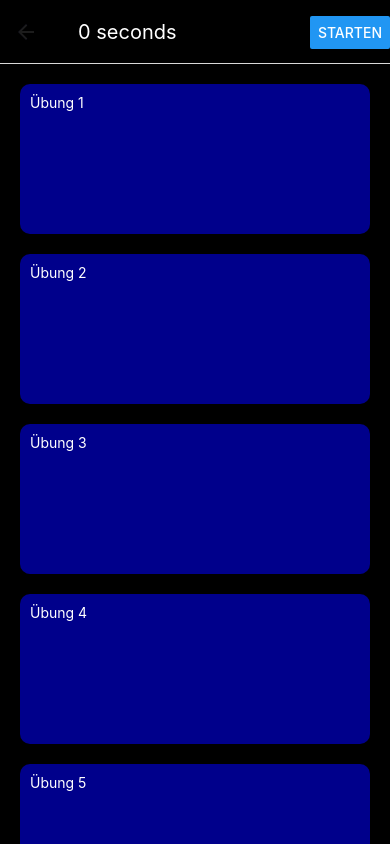
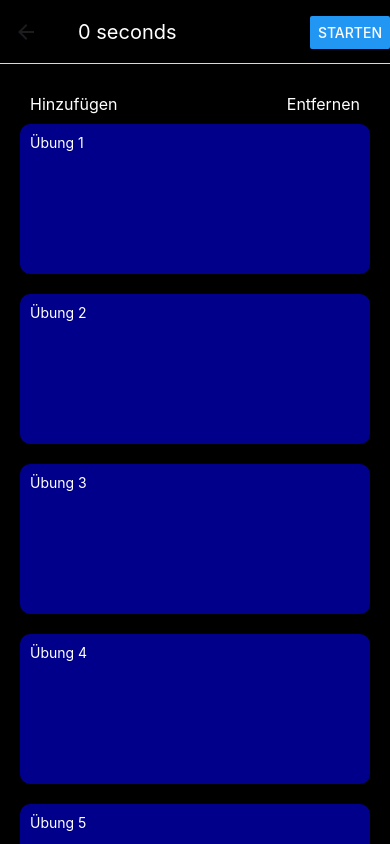
Before and after one commit to Kevin24061997/Fit-Kit, a React Native app in the folder fit-kit/: screen /Timer in a window 390 px wide. Built offline with nearby package versions, Linux system fonts and the light colour scheme.

Commit message:
Hinzufügen und enfernen von Container

```diff
--- a/fit-kit/App.js
+++ b/fit-kit/App.js
@@ -115,6 +115,15 @@ const styles = StyleSheet.create({
     flex: 1,
     marginRight: 10,
   },
+  buttonContainer1: {
+    flexDirection: 'row',
+    justifyContent: 'space-between',
+    padding: 10,
+  },
+  buttonText1: {
+    fontSize: 16,
+    color: 'white',
+  },
 });
 
 const Stack = createNativeStackNavigator();
@@ -125,10 +134,25 @@ function TimerHeader() {
   const navigation = useNavigation();
   const [seconds, setSeconds] = useState(0);
   const [isRunning, setIsRunning] = useState(false);
+  const [übungsBlöcke, setÜbungsBlöcke] = useState(['Übung 1', 'Übung 2', 'Übung 3', 'Übung 4', 'Übung 5', 'Übung 6', 'Übung 7']);
 
   function navigateToEinzelÜbung() {
     navigation.navigate('EinzelÜbung');
   }
+
+  const addÜbungsBlock = () => {
+    // Hier füge einen neuen Übungsblock hinzu, z.B. "Übung X"
+    const newÜbungsBlöcke = [...übungsBlöcke, `Übung ${übungsBlöcke.length + 1}`];
+    setÜbungsBlöcke(newÜbungsBlöcke);
+  };
+
+  const removeÜbungsBlock = () => {
+    // Hier entferne den letzten Übungsblock
+    if (übungsBlöcke.length > 0) {
+      const newÜbungsBlöcke = übungsBlöcke.slice(0, übungsBlöcke.length - 1);
+      setÜbungsBlöcke(newÜbungsBlöcke);
+    }
+  };
 
   useEffect(() => {
     let timer;
@@ -168,35 +192,23 @@ function TimerHeader() {
 
   return (
     <ScrollView style={styles.ÜbungsBlockContainer}>
-        <TouchableOpacity onPress={navigateToEinzelÜbung}>
-        <View style={styles.ÜbungsBlock}>
-          <Text style={styles.infoText}>Übung 1</Text>
-        </View>
-        <View style={styles.ÜbungsBlock}>
-          <Text style={styles.infoText}>Übung 2</Text>
-        </View>
-        <View style={styles.ÜbungsBlock}>
-          <Text style={styles.infoText}>Übung 3</Text>
-        </View>
-        <View style={styles.ÜbungsBlock}>
-          <Text style={styles.infoText}>Übung 4</Text>
-        </View>
-        <View style={styles.ÜbungsBlock}>
-          <Text style={styles.infoText}>Übung 5</Text>
-        </View>
-        <View style={styles.ÜbungsBlock}>
-          <Text style={styles.infoText}>Übung 6</Text>
-        </View>
-        <View style={styles.ÜbungsBlock}>
-          <Text style={styles.infoText}>Übung 7</Text>
-        </View>
-        </TouchableOpacity>
-
-        {/* Weitere Info-Blöcke mit TouchableOpacity */}
-
-      </ScrollView>
+      <View style={styles.buttonContainer1}>
+        <Text style={styles.buttonText1} onPress={addÜbungsBlock}>Hinzufügen</Text>
+        <Text style={styles.buttonText1} onPress={removeÜbungsBlock}>Entfernen</Text>
+      </View>
+      <TouchableOpacity onPress={navigateToEinzelÜbung}>
+        {übungsBlöcke.map((übungsBlock, index) => (
+          <TouchableOpacity key={index} onPress={addÜbungsBlock}>
+            <View style={styles.ÜbungsBlock}>
+              <Text style={styles.infoText}>{übungsBlock}</Text>
+            </View>
+          </TouchableOpacity>
+        ))}
+      </TouchableOpacity>
+    </ScrollView>
   );
 }
+
 
 // Timer #######################################################################
 
```
